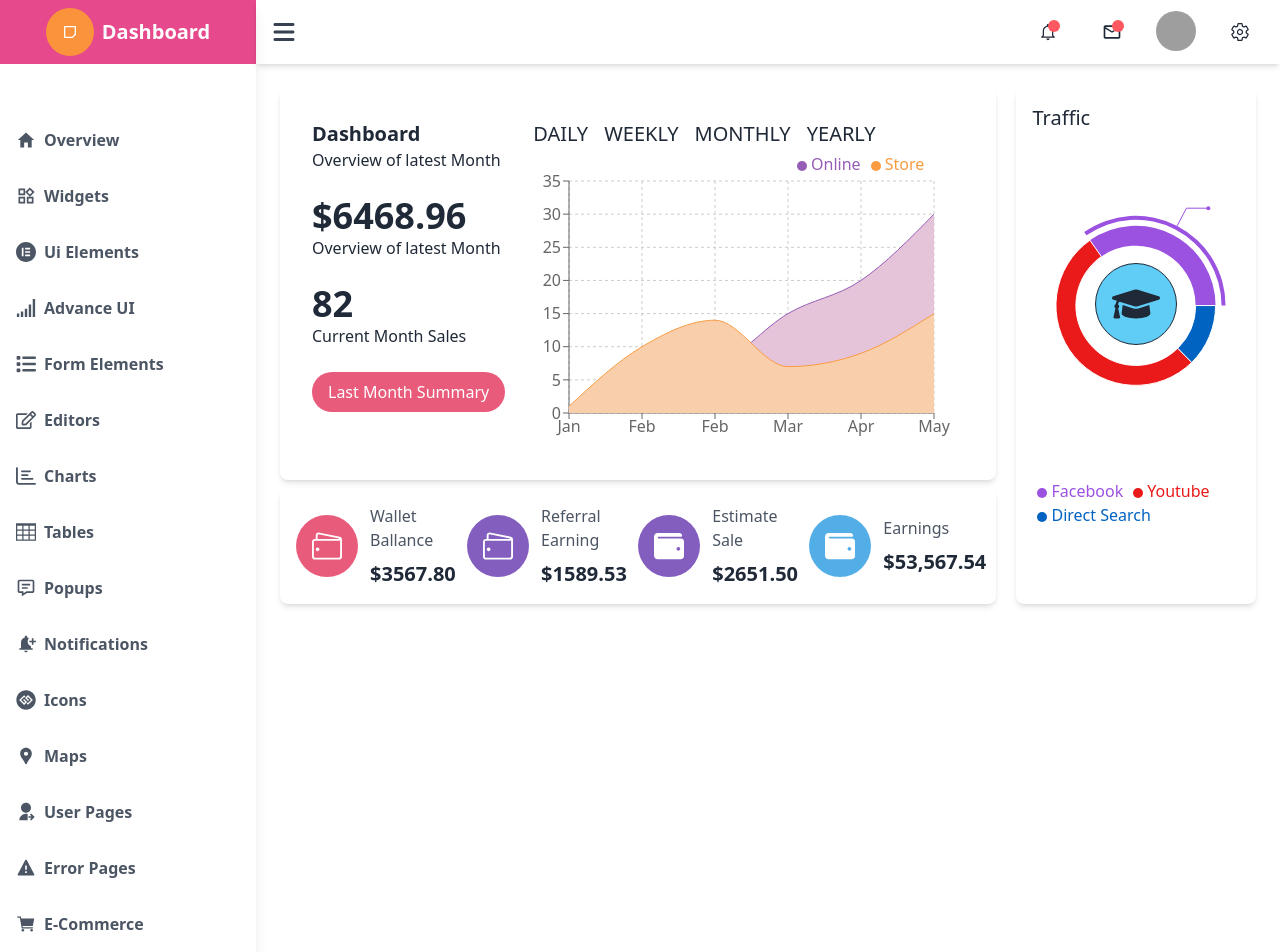
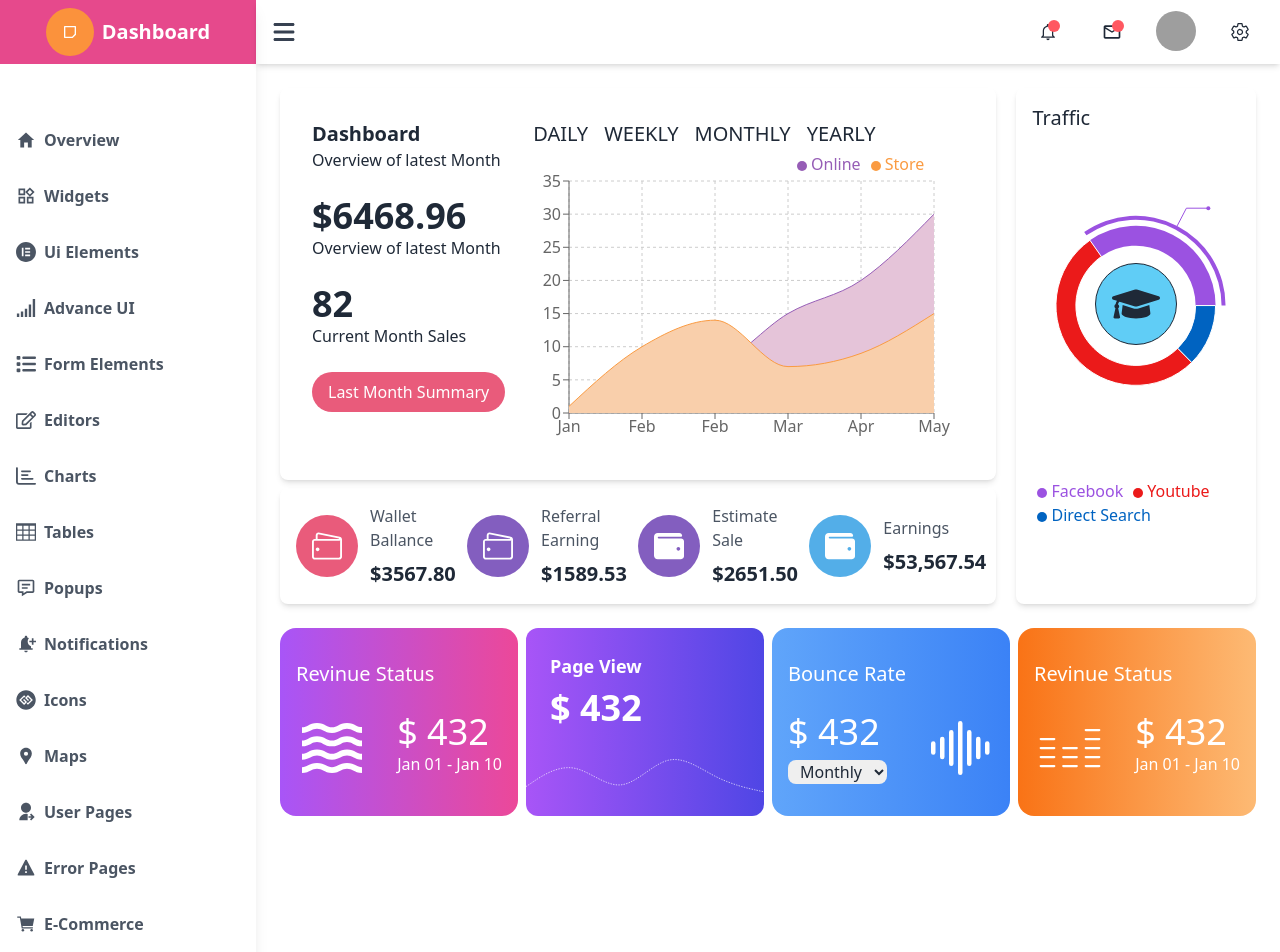
Before and after one commit to anasahammad/technogenix-dashboard, a React (Vite) app: page / in a window 1280 px wide. Shown: the top 952 px of the page. Built offline with nearby package versions, Linux system fonts and the light colour scheme; grey boxes are pictures that could not be loaded.

Commit message:
cards added

```diff
--- a/src/Dashboard.jsx
+++ b/src/Dashboard.jsx
@@ -3,8 +3,16 @@ import LineChartComponent from "./components/LineChartComponent";
 import PieChartComponent from "./components/PieChartComponent";
 import useTheme from "./hooks/useTheme";
 import { FaWallet } from "react-icons/fa";
+import { FaRegCircleCheck } from "react-icons/fa6";
+import CardSection from "./components/CardSection";
 
 
+const activites = [
+  {
+    time: "40 Mins",
+    icon: <FaRegCircleCheck />
+  }
+]
 const Dashboard = () => {
   const {theme} = useTheme()
     return (
@@ -97,6 +105,14 @@ const Dashboard = () => {
 
                 </div>
             </div>
+
+            {/* card section */}
+            <CardSection/>
+            {/* Dashboard Table Section */}
+
+            <div>
+
+            </div>
         </div>
     );
 };
--- /dev/null
+++ b/src/components/CardSection.jsx
@@ -0,0 +1,82 @@
+import { BsSoundwave } from "react-icons/bs";
+import { MdWaves } from "react-icons/md";
+import { PiEqualizerThin } from "react-icons/pi";
+
+const CardSection = () => {
+    return (
+        <div className="my-6">
+            <div className="grid grid-cols-4 gap-2  ">
+                     {/* Card 1 */}
+                    <div className=" rounded-2xl py-8  px-4
+                    bg-gradient-to-r from-purple-500 to-pink-500 text-white">
+                        <div className="">
+                                <p className="text-xl font-medium ">Revinue Status</p>
+
+                        </div>
+                        <div className="flex justify-between mt-6">
+                        <div className=""><MdWaves className="text-7xl" /></div>
+                        <div className="">
+                            <h1 className="text-4xl semi-bold">$ <span>432</span></h1>
+                            <p>Jan 01 - Jan 10</p>
+                        </div>
+                        </div>
+
+                    </div>
+
+                            {/* Card 2 */}
+                    <div className="relative bg-gradient-to-r from-purple-500 to-indigo-600 rounded-xl p-6 text-white ">
+      <h2 className="text-lg font-semibold">Page View</h2>
+      <p className="text-4xl font-bold mt-2">$ 432</p>
+      <div className="absolute bottom-0 left-0 right-0 h-20">
+        <svg className="w-full h-full" xmlns="http://www.w3.org/2000/svg" viewBox="0 0 1440 320">
+          <path fill="none" stroke="#ffffff" strokeWidth="4" strokeDasharray="8,8" d="M0,224L48,192C96,160,192,96,288,112C384,128,480,224,576,213.3C672,203,768,85,864,64C960,43,1056,117,1152,165.3C1248,213,1344,235,1392,245.3L1440,256" />
+        </svg>
+      </div>
+    </div>
+
+    {/* card 3 */}
+    <div className=" rounded-2xl py-8  px-4
+                    bg-gradient-to-r from-blue-400 to-blue-500 ">
+                        <div className="text-white">
+                                <p className="text-xl font-medium ">Bounce Rate</p>
+
+                        </div>
+                        <div className="flex justify-between mt-6">
+
+                        <div className="">
+                            <h1 className="text-4xl semi-bold text-white">$ <span>432</span></h1>
+
+                            <div>
+                                <select className="rounded-lg px-2 mt-2" id="">
+                                    <option value="monthly">Monthly</option>
+                                </select>
+                            </div>
+                        </div>
+                        <div className="text-white"><BsSoundwave className="text-7xl" /></div>
+                        </div>
+
+                    </div>
+
+{/* card 4 */}
+
+  <div className=" rounded-2xl py-8  px-4
+                    bg-gradient-to-r from-orange-500 to-orange-300 p-6 text-white">
+                        <div className="">
+                                <p className="text-xl font-medium ">Revinue Status</p>
+
+                        </div>
+                        <div className="flex justify-between mt-6">
+                        <div className=""><PiEqualizerThin className="text-7xl" /></div>
+                        <div className="">
+                            <h1 className="text-4xl semi-bold">$ <span>432</span></h1>
+                            <p>Jan 01 - Jan 10</p>
+                        </div>
+                        </div>
+
+                    </div>
+            </div>
+        </div>
+    );
+};
+
+export default CardSection;
```
